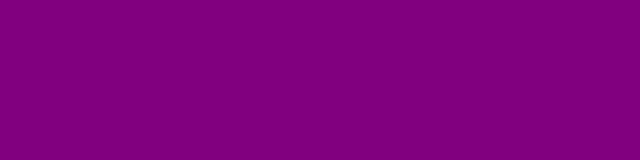
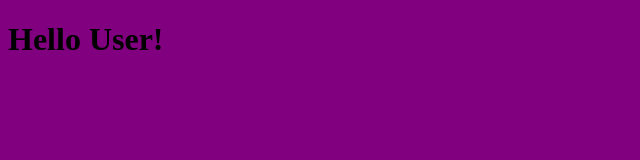
Before and after one commit to B0gdanSM/test-project, a plain HTML site: page index.html in a window 1280 px wide. Shown: the whole page, without its empty margins (0-640 px from the left). Drawn offline with Linux system fonts and the light colour scheme.

```diff
--- a/index.html
+++ b/index.html
@@ -8,6 +8,6 @@
     <link rel="stylesheet" href="style.css">
 </head>
 <body>
-
+    <h1>Hello User!</h1>
 </body>
 </html>
```
